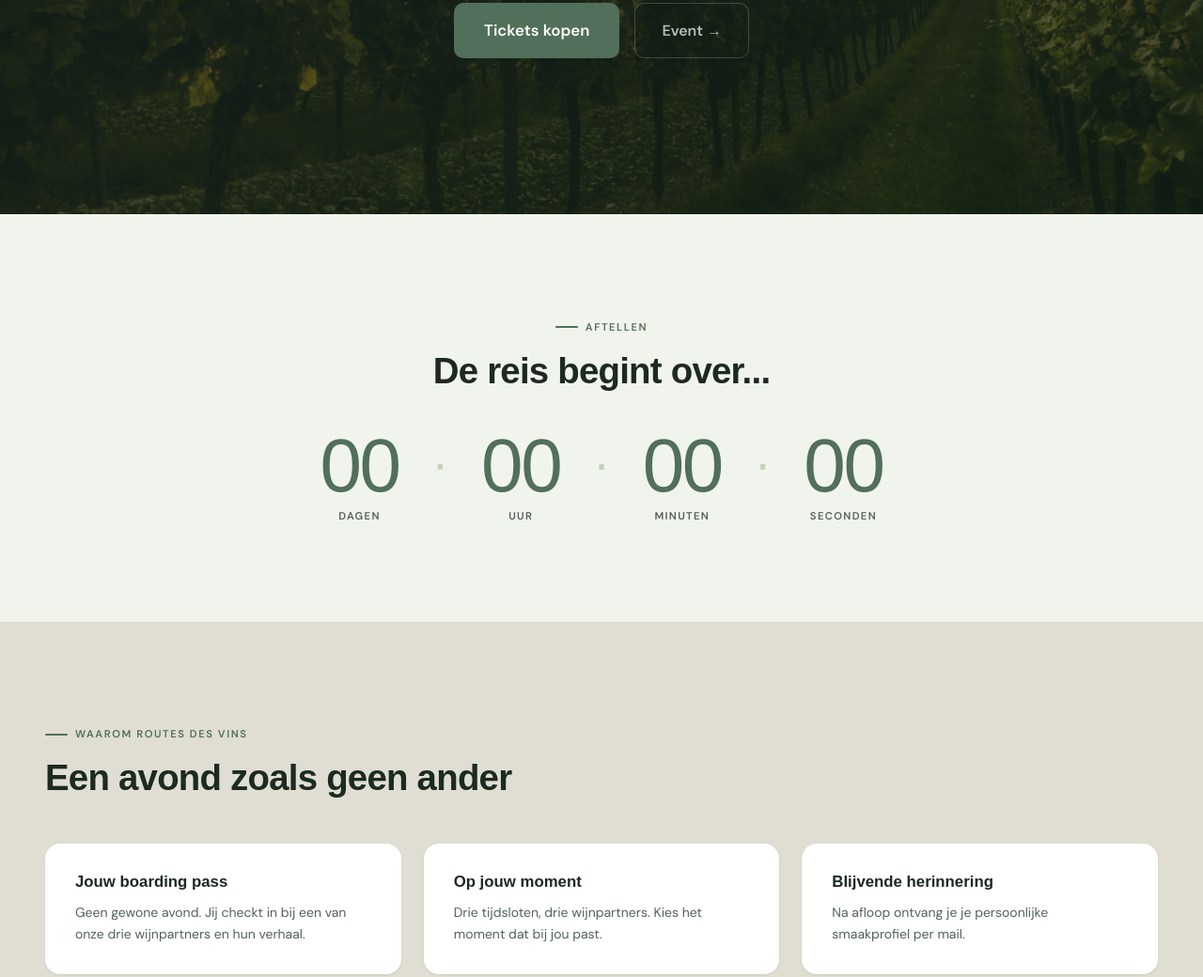
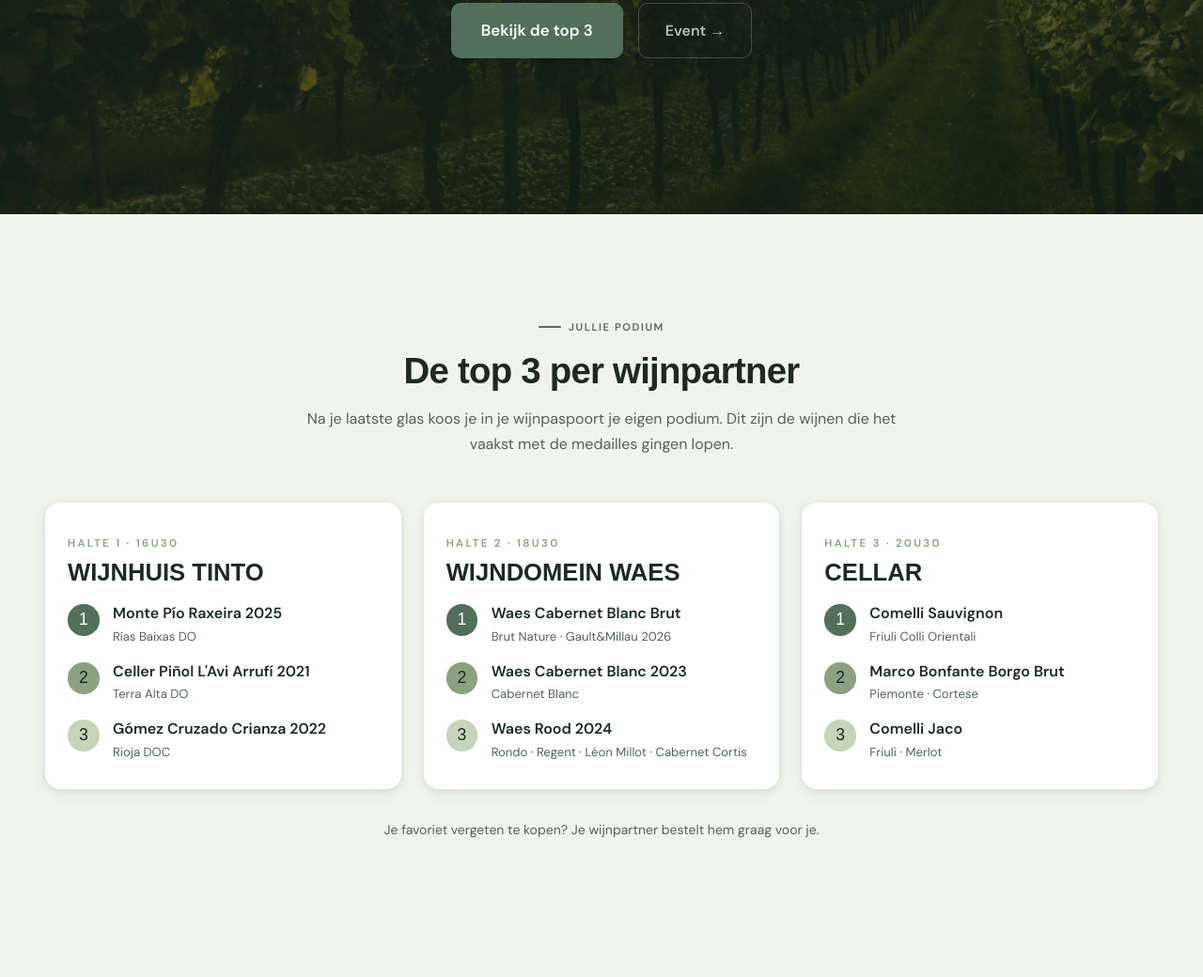
Before and after one commit to emielmaes1104-hub/Routes-Des-Vins, a plain HTML site: page index.html in a window 1280 px wide. Shown: the part 644-1684 px from the top of the page at 94% size. Drawn offline with Linux system fonts and the light colour scheme; a web font is replaced by a local one.

Commit message:
Top 3 per wijnpartner op de homepage, hero-knop wordt 'Bekijk de top 3'
Co-Authored-By: Claude Opus 5.5 <noreply@anthropic.com>

```diff
--- a/index.html
+++ b/index.html
@@ -239,12 +239,53 @@
     <p class="italic-accent reveal delay-2" style="font-size:clamp(1.25rem,3vw,2.25rem);color:var(--c-muted)" data-i18n="hero_subtitle">Not your casual winetasting</p>
     <p class="hero-body-text reveal delay-3" data-i18n="hero_body">Doe je rugzak dicht. Vanavond vertrek je op een reis langs drie wijnpartners, elk met hun eigen verhaal, zonder vliegticket maar met een boarding pass.</p>
     <div class="hero-ctas reveal delay-4">
-      <a href="tickets.html" class="btn-primary" style="font-size:1.05rem;padding:0.95rem 2rem" data-i18n="hero_cta">Tickets kopen</a>
+      <a href="#top3" class="btn-primary" style="font-size:1.05rem;padding:0.95rem 2rem" data-i18n="hero_cta">Bekijk de top 3</a>
       <a href="event.html" class="hero-ghost" data-i18n="hero_event_cta">Event →</a>
     </div>
   </div>
   <div class="scroll-indicator">
     <svg width="16" height="16" viewBox="0 0 16 16" fill="none" stroke="rgba(255,255,255,.5)" stroke-width="1.5" stroke-linecap="round"><path d="M3 6l5 5 5-5"/></svg>
+  </div>
+</section>
+
+<!-- TOP 3 (na het event, 21/11) -->
+<section class="section" id="top3" style="background:var(--c-cream);scroll-margin-top:var(--nav-h)">
+  <div class="container">
+    <div style="max-width:640px;margin:0 auto 3rem;text-align:center">
+      <span class="section-eyebrow reveal" style="justify-content:center" data-i18n="eyebrow_top3">Jullie podium</span>
+      <h2 class="display-md reveal delay-1" data-i18n="top3_title">De top 3 per wijnpartner</h2>
+      <p class="text-muted reveal delay-2" style="margin-top:1rem" data-i18n="top3_body">Na je laatste glas koos je in je wijnpaspoort je eigen podium. Dit zijn de wijnen die het vaakst met de medailles gingen lopen.</p>
+    </div>
+    <div class="top3-grid">
+      <div class="top3-card reveal">
+        <span class="top3-halte">Halte 1 · 16u30</span>
+        <h3>Wijnhuis Tinto</h3>
+        <ol>
+          <li><span class="top3-medal m1">1</span><span><strong>Monte Pío Raxeira 2025</strong><small>Rías Baixas DO</small></span></li>
+          <li><span class="top3-medal m2">2</span><span><strong>Celler Piñol L'Avi Arrufí 2021</strong><small>Terra Alta DO</small></span></li>
+          <li><span class="top3-medal m3">3</span><span><strong>Gómez Cruzado Crianza 2022</strong><small>Rioja DOC</small></span></li>
+        </ol>
+      </div>
+      <div class="top3-card reveal">
+        <span class="top3-halte">Halte 2 · 18u30</span>
+        <h3>Wijndomein Waes</h3>
+        <ol>
+          <li><span class="top3-medal m1">1</span><span><strong>Waes Cabernet Blanc Brut</strong><small>Brut Nature · Gault&amp;Millau 2026</small></span></li>
+          <li><span class="top3-medal m2">2</span><span><strong>Waes Cabernet Blanc 2023</strong><small>Cabernet Blanc</small></span></li>
+          <li><span class="top3-medal m3">3</span><span><strong>Waes Rood 2024</strong><small>Rondo · Regent · Léon Millot · Cabernet Cortis</small></span></li>
+        </ol>
+      </div>
+      <div class="top3-card reveal">
+        <span class="top3-halte">Halte 3 · 20u30</span>
+        <h3>CellAR</h3>
+        <ol>
+          <li><span class="top3-medal m1">1</span><span><strong>Comelli Sauvignon</strong><small>Friuli Colli Orientali</small></span></li>
+          <li><span class="top3-medal m2">2</span><span><strong>Marco Bonfante Borgo Brut</strong><small>Piemonte · Cortese</small></span></li>
+          <li><span class="top3-medal m3">3</span><span><strong>Comelli Jaco</strong><small>Friuli · Merlot</small></span></li>
+        </ol>
+      </div>
+    </div>
+    <p class="text-muted body-sm reveal" style="text-align:center;margin-top:2rem" data-i18n="top3_note">Je favoriet vergeten te kopen? Je wijnpartner bestelt hem graag voor je.</p>
   </div>
 </section>
 
--- a/styles.css
+++ b/styles.css
@@ -979,3 +979,18 @@ h1, h2, h3, h4 {
   z-index: -1;
   border-radius: 2px;
 }
+
+/* ── Top 3 per wijnpartner (na het event) ── */
+.top3-grid { display: grid; grid-template-columns: repeat(3, 1fr); gap: 1.5rem; }
+.top3-card { background: #fff; border-radius: 16px; padding: 1.75rem 1.5rem; box-shadow: var(--shadow-md); min-width: 0; }
+.top3-halte { font: 700 .72rem var(--font-body); letter-spacing: .2em; text-transform: uppercase; color: var(--c-sage); }
+.top3-card h3 { font-family: var(--font-display); font-size: 1.6rem; color: var(--c-dark); margin: .35rem 0 1.25rem; text-transform: uppercase; }
+.top3-card ol { list-style: none; margin: 0; padding: 0; display: grid; gap: 1rem; }
+.top3-card li { display: flex; gap: .9rem; align-items: flex-start; }
+.top3-card li strong { display: block; color: var(--c-dark); line-height: 1.3; overflow-wrap: anywhere; }
+.top3-card li small { display: block; color: var(--c-text-light); font-size: .82rem; margin-top: .15rem; overflow-wrap: anywhere; }
+.top3-medal { flex: none; width: 2.1rem; height: 2.1rem; border-radius: 50%; display: flex; align-items: center; justify-content: center; font-family: var(--font-display); font-size: 1.1rem; }
+.top3-medal.m1 { background: var(--c-forest); color: #fff; }
+.top3-medal.m2 { background: var(--c-sage); color: var(--c-dark); }
+.top3-medal.m3 { background: var(--c-light); color: var(--c-dark); }
+@media (max-width: 900px) { .top3-grid { grid-template-columns: 1fr; max-width: 520px; margin: 0 auto; } }
--- a/translations.js
+++ b/translations.js
@@ -34,7 +34,11 @@ window.RDV.translations = {
     hero_title:    'Routes Des Vins',
     hero_subtitle: 'Not your casual winetasting',
     hero_date:     '20 november 2026 · Villa Anamma',
-    hero_cta:      'Tickets kopen',
+    hero_cta:      'Bekijk de top 3',
+    eyebrow_top3:  'Jullie podium',
+    top3_title:    'De top 3 per wijnpartner',
+    top3_body:     'Na je laatste glas koos je in je wijnpaspoort je eigen podium. Dit zijn de wijnen die het vaakst met de medailles gingen lopen.',
+    top3_note:     'Je favoriet vergeten te kopen? Je wijnpartner bestelt hem graag voor je.',
     hero_body:     'Doe je rugzak dicht. Vanavond vertrek je op een reis langs drie wijnpartners, elk met hun eigen verhaal, zonder vliegticket maar met een boarding pass.',
 
     /* ── Home Countdown ── */
@@ -338,7 +342,11 @@ window.RDV.translations = {
     hero_title:    'Routes Des Vins',
     hero_subtitle: 'Not your casual winetasting',
     hero_date:     '20 novembre 2026 · Villa Anamma',
-    hero_cta:      'Acheter des billets',
+    hero_cta:      'Voir le top 3',
+    eyebrow_top3:  'Votre podium',
+    top3_title:    'Le top 3 par partenaire',
+    top3_body:     'Après votre dernier verre, vous avez composé votre propre podium dans votre passeport du vin. Voici les vins qui ont le plus souvent décroché une médaille.',
+    top3_note:     'Vous avez oublié d\'acheter votre favori ? Votre partenaire vin le commande volontiers pour vous.',
     hero_body:     'Fermez votre sac. Ce soir, vous partez en voyage chez trois partenaires vin, chacun avec sa propre histoire, sans billet d\'avion mais avec une carte d\'embarquement.',
 
     /* ── Home Countdown ── */
```
